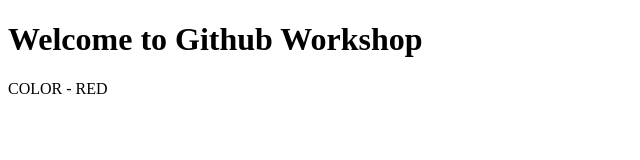
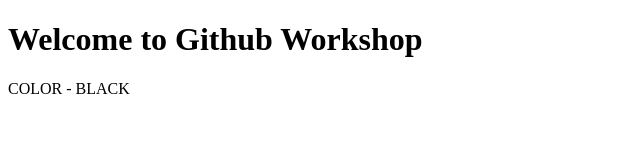
Before and after one commit to Elsamehena/HelloGit, a plain HTML site: page index.html in a window 1280 px wide. Shown: the full height of the page, 0-640 px from the left. Drawn offline with Linux system fonts and the light colour scheme.

Commit message:
Black version is ready

```diff
--- a/index.html
+++ b/index.html
@@ -9,7 +9,7 @@
     <h1>Welcome to Github Workshop</h1>
 
 
-    <p> COLOR - RED </p>
+    <p> COLOR - BLACK </p>
 
 
 </body>
```
